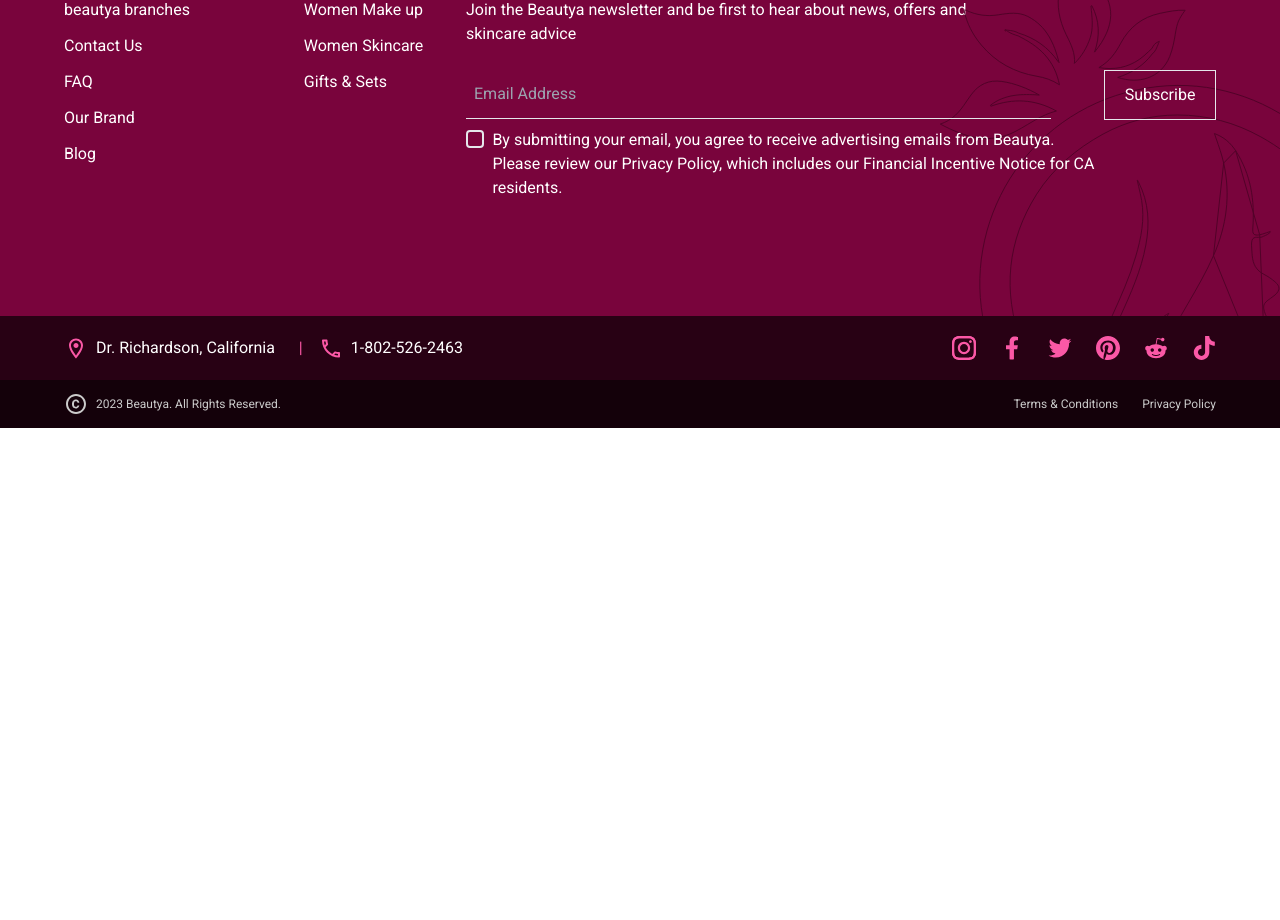
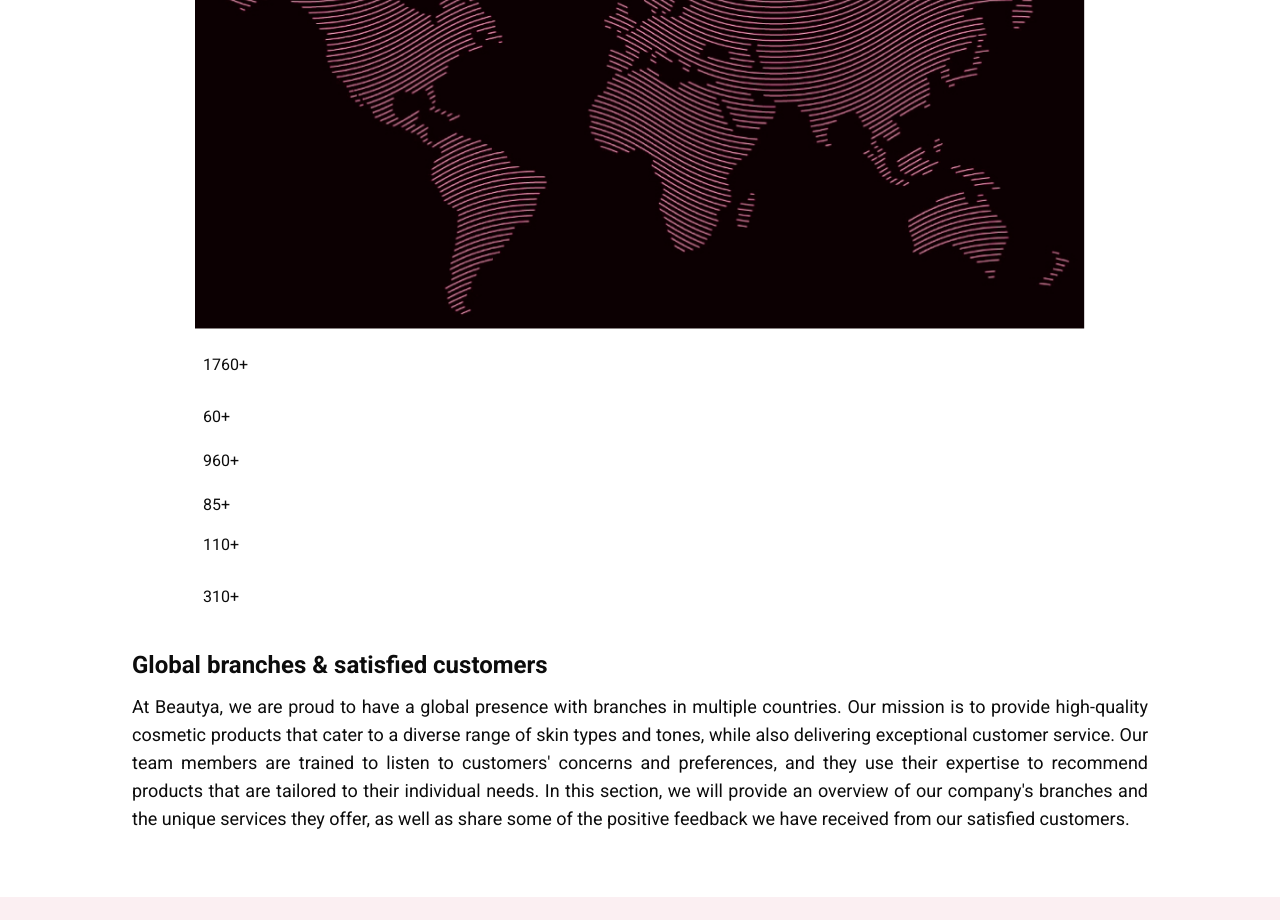
Before and after one commit to Peggyta/Beautya-Makeup, a Next.js app: page /our-brand in a window 1280 px wide. Shown: the part 2820-3740 px from the top of the page. Before the commit the page ends 3248 px from the top, so only its background shows below. Built offline with nearby package versions, Linux system fonts and the light colour scheme.

Commit message:
set position for elements

```diff
--- a/components/module/brand/GlobalBranches.js
+++ b/components/module/brand/GlobalBranches.js
@@ -1,9 +1,50 @@
 import React from 'react';
+import global from '../../../public/images/global.jpg';
+import Image from 'next/image';
 
 const GlobalBranches = () => {
     return (
-        <div>
-
+        <div className='w-full text-raven lg:-mt-10 md:-mt-40 sm:-mt-32 '>
+           <div className='bg-eggplant flex justify-center relative pt-28'>
+                <div className='relative '>
+                    <Image src={global} width={890} height={460} alt='map' priority={true}/>
+                        <div className='branch-number md:top-28 md:left-14 sm:top-20 sm:left-8
+                            px-2 md:py-6 md:w-20 sm:w-16 sm:py-4 w-12 top-10 left-4 py-3'>1760+
+                        </div>
+                        <div className='branch-number md:top-56 md:left-28 px-2 py-1 sm:w-9
+                            sm:top-48 sm:left-24 top-20 left-16 w-7'>60+
+                        </div>
+                        <div className='branch-number md:top-28 md:left-96 px-2 sm:py-4 sm:w-16 sm:top-24
+                            sm:left-80 top-10 left-40 w-12 py-3'>960+
+                        </div>
+                        <div className='branch-number md:top-72 md:right-80 px-2 sm:py-1 w-9 sm:top-56
+                            sm:right-64 top-28 right-36 py-2'>85+</div>
+                        <div className='branch-number md:top-56 md:right-64 px-2 sm:py-3 sm:w-14 sm:top-48
+                            sm:right-52 top-20 right-28 w-10 py-2'>110+
+                        </div>
+                        <div className='branch-number md:top-36 md:right-6 px-2 py-4 sm:w-16 sm:top-28
+                            sm:right-4 right-2 top-12 w-14'>310+
+                        </div>
+                </div>
+                <div className='absolute text-white top-6 left-0 font-bold md:text-3xl md:w-520 w-5/6 h-32  pl-16 '>
+                    <p>We are in 36 markets with more than <span className='text-cherry'>3000</span> points of sale In
+                    over 30 Countries.</p>
+                </div>
+           </div>
+            <div className='max-w-1016 mx-auto text-justify mb-16 px-6 lg:px-0'>
+                <h3 className='font-bold text-2xl mt-6 mb-3'>Global branches & satisfied customers</h3>
+                <p className='text-lg'>
+                At Beautya, we are proud to have a global presence with branches
+                in multiple countries. Our mission is to provide high-quality cosmetic
+                products that cater to a diverse range of skin types and tones, while
+                also delivering exceptional customer service. Our team members are trained
+                to listen to customers' concerns and preferences, and they use their expertise
+                to recommend products that are tailored to their individual needs. In this
+                section, we will provide an overview of our company's branches and the unique
+                services they offer, as well as share some of the positive feedback we have
+                received from our satisfied customers.
+                </p>
+            </div>
         </div>
     );
 };
--- a/components/module/brand/Inclusion.js
+++ b/components/module/brand/Inclusion.js
@@ -4,7 +4,7 @@ import Image from 'next/image';
 
 const Inclusion = () => {
     return (
-    <div className='w-full mt-6  max-w-1016 mx-auto relative lg:h-800  h-screen'>
+    <div className='w-full mt-6 max-w-1016 mx-auto relative lg:h-800 sm:h-screen'>
         <div className='bg-jam py-28 hidden sm:block'></div>
         <div className='sm:absolute sm:top-24 px-6'>
             <div className='flex flex-col lg:flex-row gap-6 items-center justify-center'>
@@ -26,7 +26,7 @@ const Inclusion = () => {
                     </p>
                 </div>
             </div>
-            <div className='mt-10  text-justify '>
+            <div className='mt-10 mb-6 md:mb-0  text-justify '>
                 <h3 className='font-bold text-2xl mb-3'>Our Commitments</h3>
                 <p className='text-lg'>
                     We believe that everyone deserves access to safe, effective, and
--- a/components/module/footer/FooterSecTwo.js
+++ b/components/module/footer/FooterSecTwo.js
@@ -69,18 +69,15 @@ const FooterSecTwo = () => {
                         </div>
                         <div className="mb-[0.125rem] block min-h-[1.5rem] pl-[1.5rem] md:-mt-3 lg:pt-1  row-start-2  col-span-2 md:col-start-1 col-end-3">
                             <input
-                            className="relative float-left -ml-[1.5rem] mr-[6px] mt-[0.15rem] h-[1.125rem] w-[1.125rem] appearance-none rounded-[0.25rem] border-[0.125rem]
-                                border-solid border-neutral-300 outline-none before:pointer-events-none
-                                before:absolute before:h-[0.875rem] before:w-[0.875rem] before:scale-0 before:rounded-full
-                                before:bg-transparent before:opacity-0 before:shadow-[0px_0px_0px_13px_transparent]
-                                before:content-[''] checked:border-primary checked:bg-primary checked:before:opacity-[0.16] checked:after:absolute
-                                checked:after:-mt-px checked:after:ml-[0.25rem] checked:after:block checked:after:h-[0.8125rem] checked:after:w-[0.375rem] checked:after:rotate-45
-                                checked:after:border-[0.125rem] checked:after:border-l-0 checked:after:border-t-0 checked:after:border-solid checked:after:border-white checked:after:bg-transparent checked:after:content-['']
-                                hover:cursor-pointer hover:before:opacity-[0.04] hover:before:shadow-[0px_0px_0px_13px_rgba(0,0,0,0.6)] focus:shadow-none focus:transition-[border-color_0.2s] focus:before:scale-100 focus:before:opacity-[0.12]
-                                focus:before:shadow-[0px_0px_0px_13px_rgba(0,0,0,0.6)] focus:before:transition-[box-shadow_0.2s,transform_0.2s] focus:after:absolute focus:after:z-[1] focus:after:block focus:after:h-[0.875rem] focus:after:w-[0.875rem]
-                                focus:after:rounded-[0.125rem] focus:after:content-[''] checked:focus:before:scale-100 checked:focus:before:shadow-[0px_0px_0px_13px_#3b71ca] checked:focus:before:transition-[box-shadow_0.2s,transform_0.2s] checked:focus:after:-mt-px
-                                checked:focus:after:ml-[0.25rem] checked:focus:after:h-[0.8125rem] checked:focus:after:w-[0.375rem] checked:focus:after:rotate-45 checked:focus:after:rounded-none checked:focus:after:border-[0.125rem] checked:focus:after:border-l-0 checked:focus:after:border-t-0
-                                checked:focus:after:border-solid checked:focus:after:border-white checked:focus:after:bg-transparent dark:border-neutral-600 dark:checked:border-primary dark:checked:bg-primary dark:focus:before:shadow-[0px_0px_0px_13px_rgba(255,255,255,0.4)]
+                                className="footer-check-box -ml-[1.5rem] mr-[6px] mt-[0.15rem] h-[1.125rem] w-[1.125rem]  rounded-[0.25rem] border-[0.125rem]
+                                checked:border-primary checked:bg-primary before:h-[0.875rem] before:w-[0.875rem] focus:after:h-[0.875rem] focus:after:w-[0.875rem]
+                                before:shadow-[0px_0px_0px_13px_transparent] before:content-[''] checked:before:opacity-[0.16] checked:focus:before:transition-[box-shadow_0.2s,transform_0.2s]
+                                checked:after:ml-[0.25rem] checked:after:h-[0.8125rem] checked:after:w-[0.375rem] checked:after:border-[0.125rem] checked:after:content-['']
+                                hover:before:opacity-[0.04] hover:before:shadow-[0px_0px_0px_13px_rgba(0,0,0,0.6)] focus:shadow-none focus:transition-[border-color_0.2s] focus:before:opacity-[0.12]
+                                focus:before:shadow-[0px_0px_0px_13px_rgba(0,0,0,0.6)] focus:before:transition-[box-shadow_0.2s,transform_0.2s] focus:after:block
+                                focus:after:rounded-[0.125rem] focus:after:content-['']  checked:focus:before:shadow-[0px_0px_0px_13px_#3b71ca] focus:after:absolute focus:after:z-[1]
+                                checked:focus:after:ml-[0.25rem] checked:focus:after:h-[0.8125rem] checked:focus:after:w-[0.375rem]  checked:focus:after:rounded-none checked:focus:after:border-[0.125rem]
+                                dark:border-neutral-600 dark:checked:border-primary dark:checked:bg-primary dark:focus:before:shadow-[0px_0px_0px_13px_rgba(255,255,255,0.4)]
                                 dark:checked:focus:before:shadow-[0px_0px_0px_13px_#3b71ca]"
                                 type="checkbox"
                                 value=""
```
